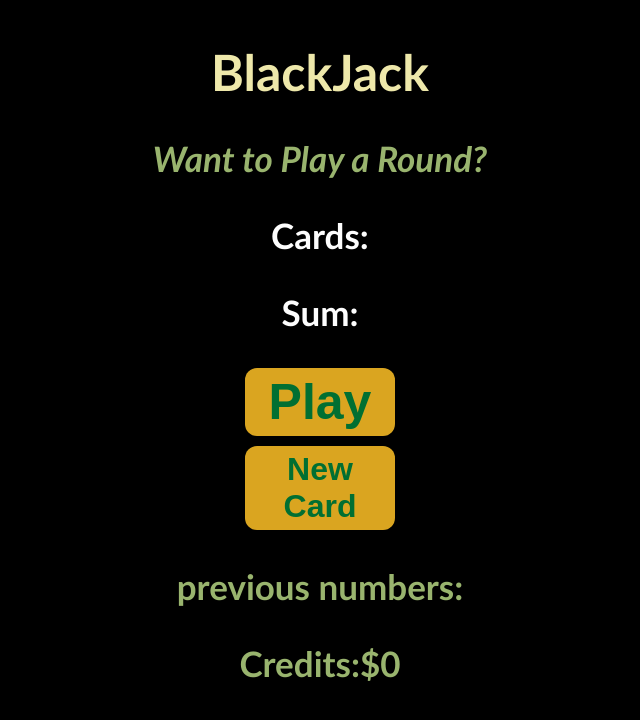
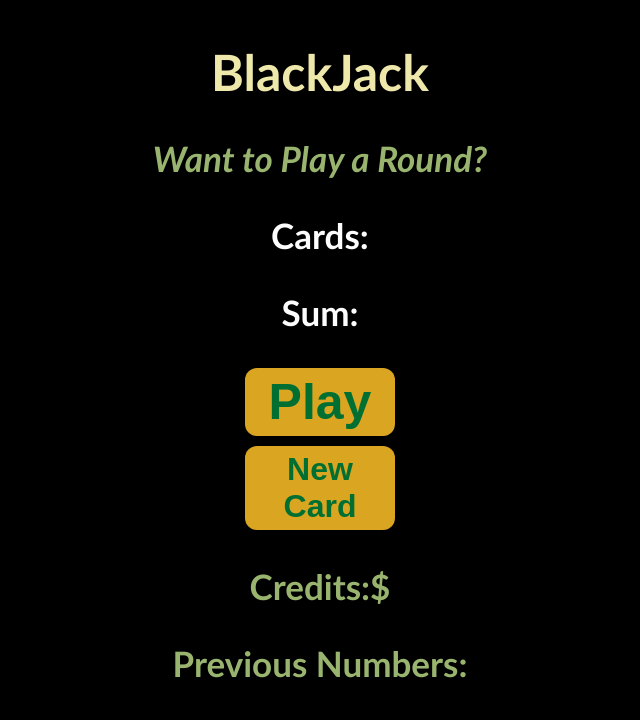
Before and after one commit to Ni99K-1/blackjack, a plain HTML site: page index.html in a window 1280 px wide. Shown: the whole page, without its empty margins (320-960 px from the left). Drawn offline with Linux system fonts and the light colour scheme.

Commit message:
Add files via upload

```diff
--- a/index.html
+++ b/index.html
@@ -15,9 +15,13 @@
     <p id="sum-el">Sum:</p>
     <button id="play-btn" type="reset" onclick="startGame()">Play</button><br>
     <button id="newCard-el" type="reset" onclick="newCard()">New Card</button>
-    <p id="display-sum">previous numbers:</p>
-    <p id="credits-el">Credits:$0</p>
+    <p id="credits-el">Credits:$</p>
+
+    <div id="prev-display">
+
+            <p id="display-sum">Previous Numbers:</p>
     </div>
+ </div>
     <script src="blackjack.js"></script>
 </body>
 </html>
```
